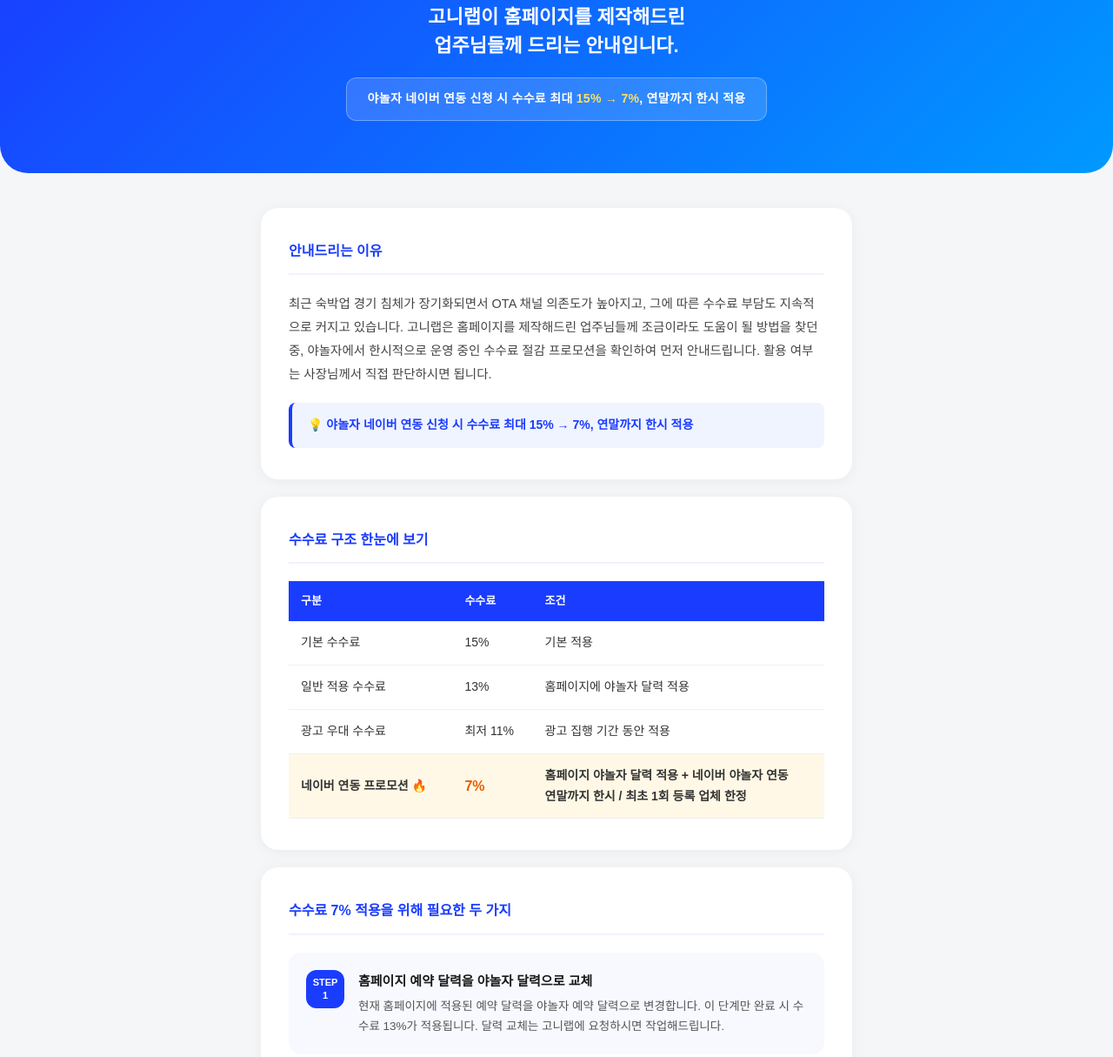
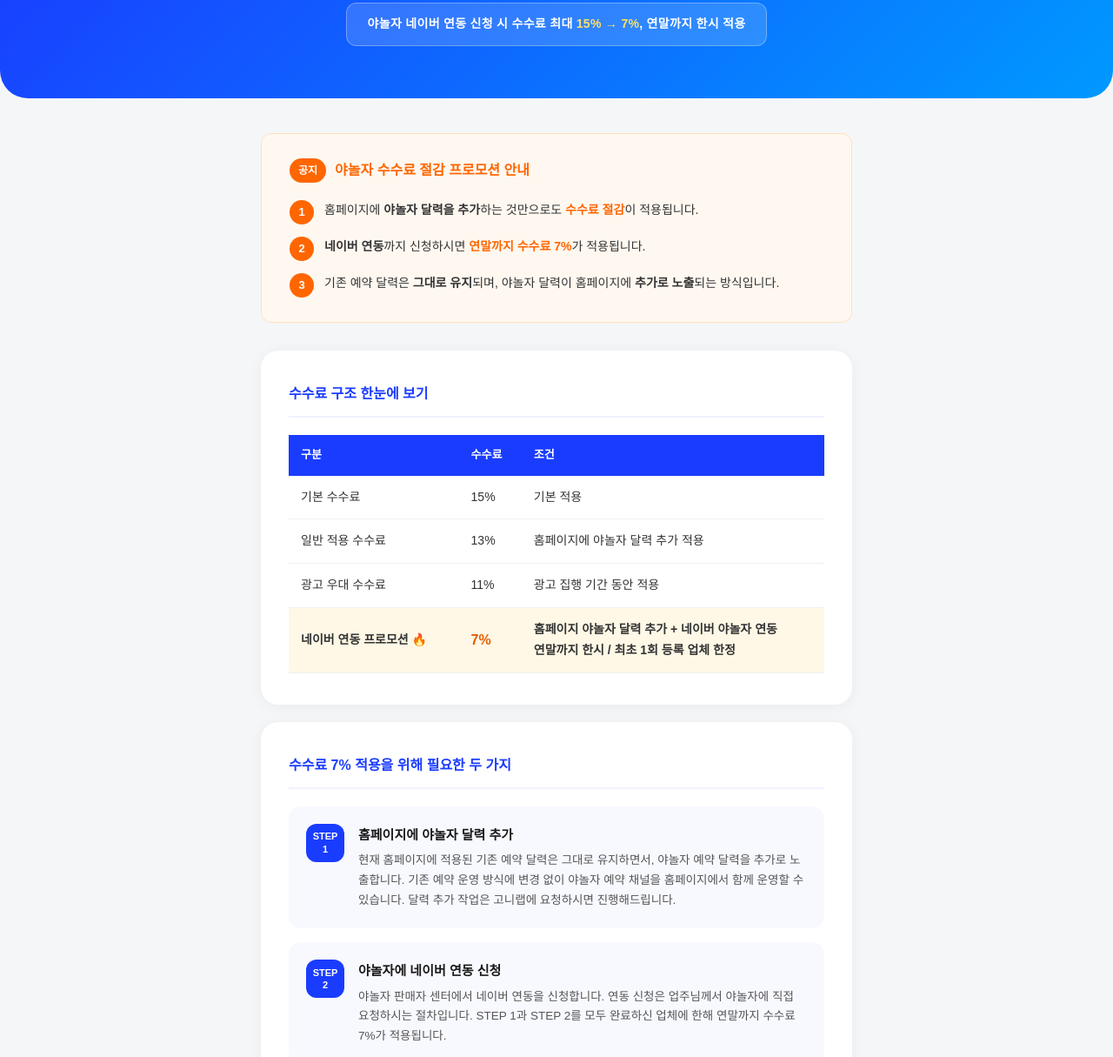
Before and after one commit to kkddiidongin-ai/Nol_promotion, a plain HTML site: page index.html in a window 1280 px wide. Shown: the part 95-1310 px from the top of the page at 87% size. Drawn offline with Linux system fonts and the light colour scheme.

```diff
--- a/index.html
+++ b/index.html
@@ -21,7 +21,6 @@
       padding: 0 20px 80px;
     }
 
-    /* 헤더 */
     .header {
       background: linear-gradient(135deg, #1a3cff 0%, #0099ff 100%);
       color: #fff;
@@ -62,7 +61,6 @@
       color: #ffe066;
     }
 
-    /* 섹션 공통 */
     .section {
       background: #fff;
       border-radius: 20px;
@@ -80,7 +78,6 @@
       border-bottom: 2px solid #f0f2ff;
     }
 
-    /* 안내 이유 */
     .reason-text {
       color: #444;
       font-size: 14.5px;
@@ -98,7 +95,6 @@
       color: #1a3cff;
     }
 
-    /* 수수료 테이블 */
     table {
       width: 100%;
       border-collapse: collapse;
@@ -141,7 +137,6 @@
       background: #f8f9ff;
     }
 
-    /* STEP */
     .step-wrap {
       display: flex;
       flex-direction: column;
@@ -198,7 +193,6 @@
       letter-spacing: 0.2px;
     }
 
-    /* 시뮬레이션 */
     .sim-note {
       font-size: 13px;
       color: #888;
@@ -211,7 +205,6 @@
       font-weight: 600;
     }
 
-    /* FAQ */
     .faq-list {
       display: flex;
       flex-direction: column;
@@ -240,7 +233,6 @@
       background: #fff;
     }
 
-    /* 마무리 CTA */
     .cta-section {
       background: linear-gradient(135deg, #1a3cff 0%, #0099ff 100%);
       border-radius: 20px;
@@ -280,7 +272,6 @@
       color: #1a1a1a;
     }
 
-    /* 푸터 */
     .footer {
       text-align: center;
       font-size: 12px;
@@ -288,7 +279,6 @@
       padding-top: 20px;
     }
 
-    /* 반응형 */
     @media (max-width: 480px) {
       .header { padding: 44px 24px; }
       .header h1 { font-size: 18px; }
@@ -302,26 +292,48 @@
 
 <div class="header">
   <div class="logo">GONYLAB</div>
-  <h1>고니랩이 홈페이지를 제작해드린<br/>업주님들께 드리는 안내입니다.</h1>
   <div class="highlight-box">
     야놀자 네이버 연동 신청 시 수수료 최대 <span>15% → 7%</span>, 연말까지 한시 적용
   </div>
 </div>
 
 <div class="wrap">
+<!-- 핵심 안내 섹션 -->
+<section style="background-color: #fff8f0; border: 1px solid #ffe0c0; border-radius: 12px; padding: 28px 32px; margin-bottom: 32px;">
 
-  <!-- 안내드리는 이유 -->
-  <div class="section">
-    <div class="section-title">안내드리는 이유</div>
-    <p class="reason-text">
-      최근 숙박업 경기 침체가 장기화되면서 OTA 채널 의존도가 높아지고, 그에 따른 수수료 부담도 지속적으로 커지고 있습니다.
-      고니랩은 홈페이지를 제작해드린 업주님들께 조금이라도 도움이 될 방법을 찾던 중, 야놀자에서 한시적으로 운영 중인 수수료 절감 프로모션을 확인하여 먼저 안내드립니다.
-      활용 여부는 사장님께서 직접 판단하시면 됩니다.
-    </p>
-    <div class="summary-box">
-      💡 야놀자 네이버 연동 신청 시 수수료 최대 15% → 7%, 연말까지 한시 적용
+  <!-- 타이틀 -->
+  <div style="display: flex; align-items: center; margin-bottom: 20px;">
+    <span style="background-color: #ff6600; color: #fff; font-size: 12px; font-weight: 700; padding: 4px 10px; border-radius: 20px; margin-right: 10px;">공지</span>
+    <span style="font-size: 16px; font-weight: 700; color: #ff6600;">야놀자 수수료 절감 프로모션 안내</span>
+  </div>
+
+  <!-- 항목 구분 -->
+  <div style="display: flex; flex-direction: column; gap: 14px;">
+
+    <div style="display: flex; align-items: flex-start; gap: 12px;">
+      <span style="min-width: 28px; height: 28px; background-color: #ff6600; color: #fff; font-size: 13px; font-weight: 700; border-radius: 50%; display: flex; align-items: center; justify-content: center;">1</span>
+      <p style="margin: 0; font-size: 14px; color: #333; line-height: 1.7;">
+        홈페이지에 <strong>야놀자 달력을 추가</strong>하는 것만으로도 <strong style="color: #ff6600;">수수료 절감</strong>이 적용됩니다.
+      </p>
     </div>
+
+    <div style="display: flex; align-items: flex-start; gap: 12px;">
+      <span style="min-width: 28px; height: 28px; background-color: #ff6600; color: #fff; font-size: 13px; font-weight: 700; border-radius: 50%; display: flex; align-items: center; justify-content: center;">2</span>
+      <p style="margin: 0; font-size: 14px; color: #333; line-height: 1.7;">
+        <strong>네이버 연동</strong>까지 신청하시면 <strong style="color: #ff6600;">연말까지 수수료 7%</strong>가 적용됩니다.
+      </p>
+    </div>
+
+    <div style="display: flex; align-items: flex-start; gap: 12px;">
+      <span style="min-width: 28px; height: 28px; background-color: #ff6600; color: #fff; font-size: 13px; font-weight: 700; border-radius: 50%; display: flex; align-items: center; justify-content: center;">3</span>
+      <p style="margin: 0; font-size: 14px; color: #333; line-height: 1.7;">
+        기존 예약 달력은 <strong>그대로 유지</strong>되며, 야놀자 달력이 홈페이지에 <strong>추가로 노출</strong>되는 방식입니다.
+      </p>
+    </div>
+
   </div>
+</section>
+
 
   <!-- 수수료 구조 -->
   <div class="section">
@@ -343,17 +355,17 @@
         <tr>
           <td>일반 적용 수수료</td>
           <td>13%</td>
-          <td>홈페이지에 야놀자 달력 적용</td>
+          <td>홈페이지에 야놀자 달력 추가 적용</td>
         </tr>
         <tr>
           <td>광고 우대 수수료</td>
-          <td>최저 11%</td>
+          <td>11%</td>
           <td>광고 집행 기간 동안 적용</td>
         </tr>
         <tr>
           <td>네이버 연동 프로모션 🔥</td>
           <td>7%</td>
-          <td>홈페이지 야놀자 달력 적용 + 네이버 야놀자 연동<br/>연말까지 한시 / 최초 1회 등록 업체 한정</td>
+          <td>홈페이지 야놀자 달력 추가 + 네이버 야놀자 연동<br/>연말까지 한시 / 최초 1회 등록 업체 한정</td>
         </tr>
       </tbody>
     </table>
@@ -366,8 +378,8 @@
       <div class="step-item">
         <div class="step-badge">STEP<br/>1</div>
         <div class="step-content">
-          <h3>홈페이지 예약 달력을 야놀자 달력으로 교체</h3>
-          <p>현재 홈페이지에 적용된 예약 달력을 야놀자 예약 달력으로 변경합니다. 이 단계만 완료 시 수수료 13%가 적용됩니다. 달력 교체는 고니랩에 요청하시면 작업해드립니다.</p>
+          <h3>홈페이지에 야놀자 달력 추가</h3>
+          <p>현재 홈페이지에 적용된 기존 예약 달력은 그대로 유지하면서, 야놀자 예약 달력을 추가로 노출합니다. 기존 예약 운영 방식에 변경 없이 야놀자 예약 채널을 홈페이지에서 함께 운영할 수 있습니다. 달력 추가 작업은 고니랩에 요청하시면 진행해드립니다.</p>
         </div>
       </div>
       <div class="step-item">
@@ -440,31 +452,29 @@
         <div class="faq-a">숙박업 경기 침체가 장기화되면서 OTA 수수료 부담이 업주님들의 수익성에 직접적인 영향을 미치고 있습니다. 고니랩은 업주님들의 운영 환경 개선에 도움이 될 수 있는 정보를 지속적으로 모니터링하고 있으며, 이번 야놀자 프로모션이 실질적인 비용 절감에 활용될 수 있다고 판단하여 안내드리게 되었습니다. 활용 여부는 사장님께서 직접 검토하신 후 결정하시면 됩니다.</div>
       </div>
       <div class="faq-item">
-        <div class="faq-q">Q. 기존 예약 데이터는 어떻게 되나요?</div>
-        <div class="faq-a">달력 교체 이전에 접수된 예약 내역은 기존 예약 시스템에 그대로 유지됩니다. 교체 이후 신규 예약부터 야놀자 달력으로 접수되는 구조이므로, 교체 시점 이전 예약 건에 대해서는 야놀자 달력에 직접 등록하거나 해당 일자에 방막기를 설정해두셔야 이중 예약을 방지할 수 있습니다.</div>
+        <div class="faq-q">Q. 기존 예약 달력은 그대로 유지되나요?</div>
+        <div class="faq-a">네, 기존 예약 달력은 그대로 유지됩니다. 야놀자 달력은 기존 달력을 대체하는 것이 아니라 홈페이지에 추가로 노출되는 방식입니다. 기존 예약 운영 방식에는 변경이 없으며, 야놀자 채널 예약만 야놀자 달력을 통해 별도로 접수됩니다.</div>
       </div>
-      <div class="faq-item">
+           <div class="faq-item">
         <div class="faq-q">Q. 연말 이후에는 수수료가 다시 올라가나요?</div>
         <div class="faq-a">현재 7% 프로모션은 연말까지 한시적으로 운영되는 혜택입니다. 프로모션 종료 이후 적용 수수료는 야놀자 내부 정책에 따라 결정되므로 저희가 확답드리기 어려운 부분입니다. 다만 현시점에서 신청하실 경우 예약 수요가 집중되는 성수기(7~8월) 동안 즉시 절감 효과를 확인하실 수 있으며, 연말까지 안정적으로 혜택을 유지하실 수 있습니다.</div>
       </div>
       <div class="faq-item">
-        <div class="faq-q">Q. 현재 예약 달력 계약이 남아 있는데 중간에 바꿔도 되나요?</div>
-        <div class="faq-a">현재 계약 중인 예약 달력의 해지 조건 및 위약금 여부는 계약 내용에 따라 상이하므로, 해당 업체에 직접 확인하시는 것이 정확합니다. 일반적으로 홈페이지 내 예약 달력 변경 자체가 기존 계약의 위반 사항으로 간주되는 경우는 많지 않으나, 계약서 내용을 먼저 검토하신 후 진행 여부를 결정하시기를 권장드립니다.</div>
-      </div>
-      <div class="faq-item">
         <div class="faq-q">Q. 방막기가 자동으로 되나요?</div>
-        <div class="faq-a">현재 사용 중인 예약 달력과 야놀자 달력 간 자동 방막기 연동은 지원되지 않습니다. 야놀자 달력은 홈페이지의 기존 예약 달력을 대체하는 방식으로 교체되며, 야놀자 채널을 통해 예약이 접수될 경우 해당 일자는 야놀자 달력 내에서 자동으로 마감 처리됩니다. 단, 타 채널 예약과의 연동은 별도로 관리하셔야 합니다.</div>
+        <div class="faq-a">기존 예약 달력과 야놀자 달력 간 자동 방막기 연동은 지원되지 않습니다. 야놀자 채널을 통해 예약이 접수될 경우 해당 일자는 야놀자 달력 내에서 자동으로 마감 처리되나, 기존 달력과의 연동은 별도로 수동 관리하셔야 합니다.</div>
       </div>
     </div>
   </div>
 
   <!-- CTA -->
   <div class="cta-section">
-    <h2>야놀자 달력으로 변경을 원하시나요?</h2>
+    <h2>홈페이지에 야놀자 달력 추가를 원하시나요?</h2>
     <p>
-      홈페이지 예약 달력 변경을 원하실 경우, 야놀자 파트너센터 또는 야놀자 담당자님께 요청을 주시거나,<br/>
-      요청 이메일로 달력 변경 내용(코드)을 전달해 주시면 쉽게 처리가 가능합니다.<br/><br/>
-      변경 완료 후 야놀자 판매자 센터에서 네이버 연동까지 신청하시면<br/>수수료 7% 프로모션 적용이 가능합니다.
+      야놀자 파트너센터 또는 야놀자 담당자님께 요청을 주시거나,<br/>
+      요청 이메일로 달력 추가 관련 내용(코드)을 전달해 주시면<br/>
+      기존 달력을 유지한 상태로 야놀자 달력을 추가해드립니다.<br/><br/>
+      추가 완료 후 야놀자 판매자 센터에서 네이버 연동까지 신청하시면<br/>수수료 7% 프로모션 적용이 가능합니다.<br/><br/>
+      본 야놀자 달력 추가 작업 지원은 이번 프로모션 안내에 한하여 한시적으로 제공되는 서비스입니다.
     </p>
     <a class="cta-email" href="mailto:gonylab@naver.com">📧 gonylab@naver.com</a>
   </div>
```
